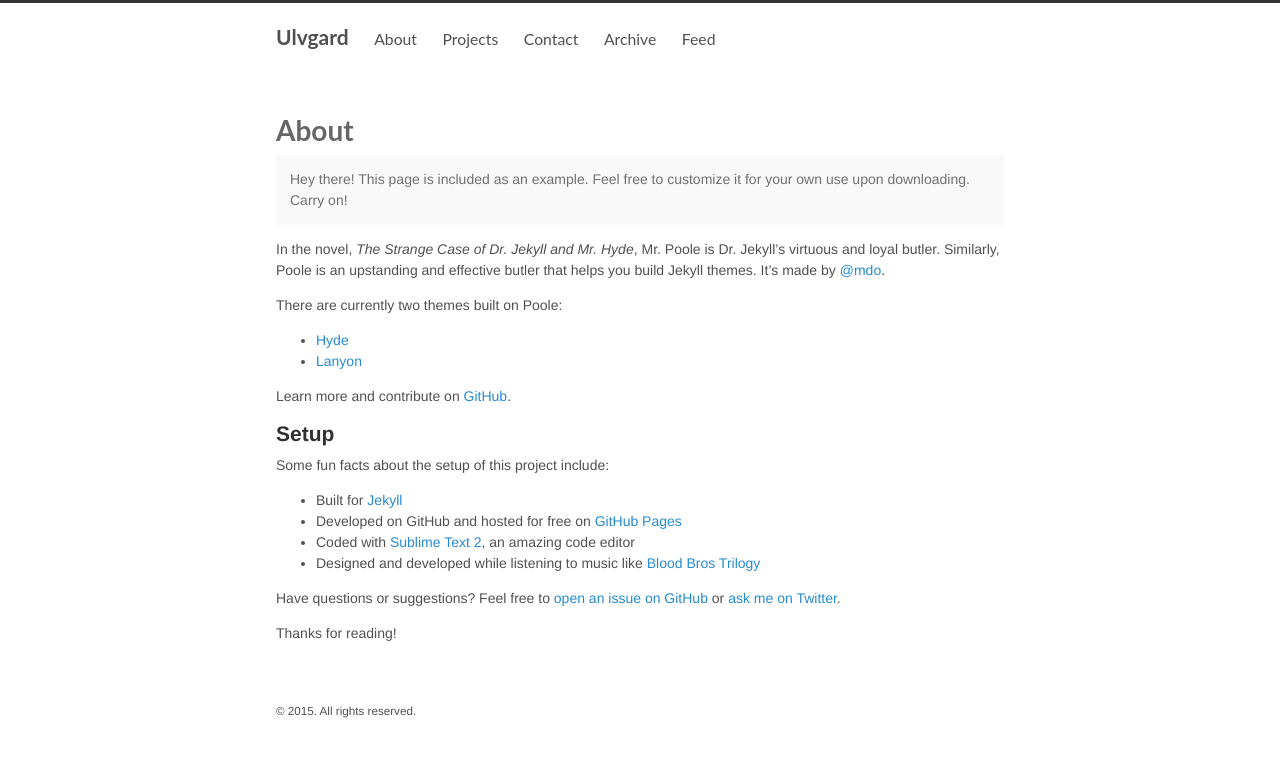
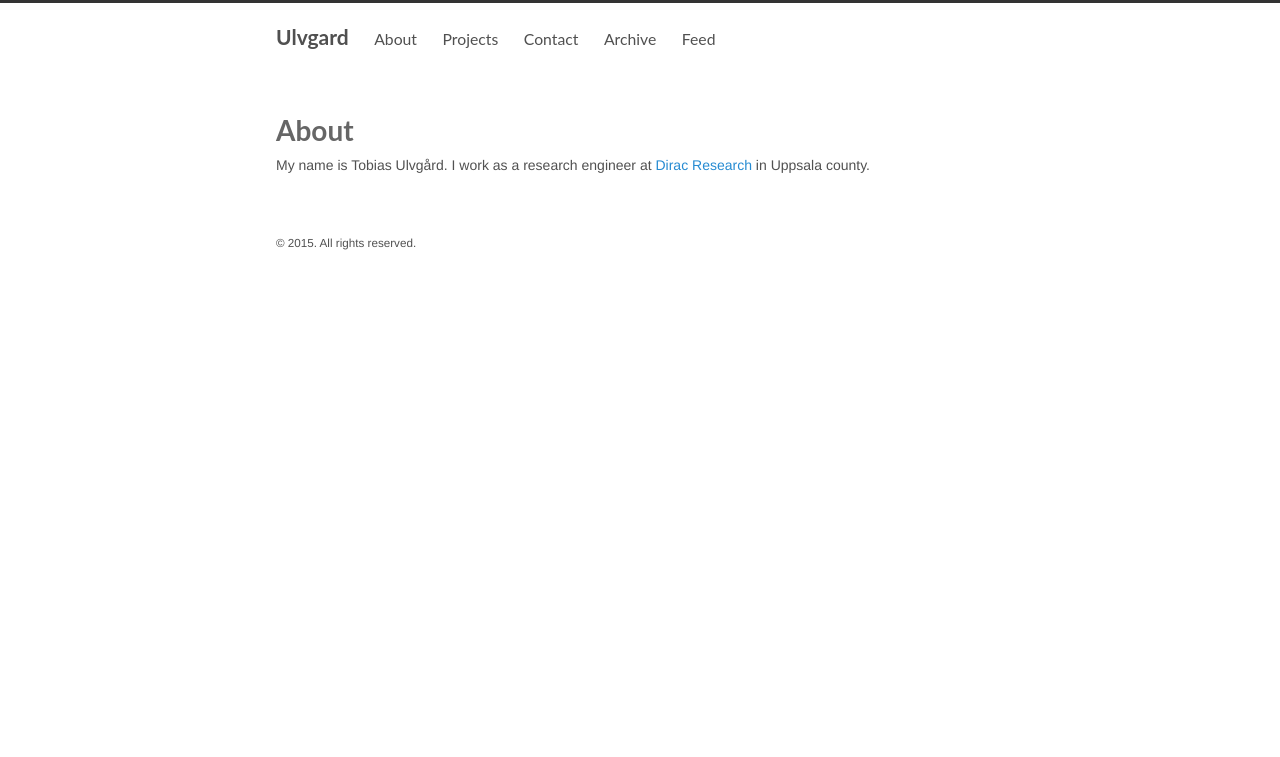
Before and after one commit to ulvgard/ulvgard.github.io, a Jekyll site: the page built from about.md, in a window 1280 px wide. Shown: the top 757 px of the page. Built offline with Jekyll 4.4.1, drawn with Linux system fonts in a browser that asks for light colours.

Commit message:
Updated about

```diff
--- a/about.md
+++ b/about.md
@@ -3,28 +3,4 @@ layout: page
 title: About
 ---
 
-<p class="message">
-  Hey there! This page is included as an example. Feel free to customize it for your own use upon downloading. Carry on!
-</p>
-
-In the novel, *The Strange Case of Dr. Jekyll and Mr. Hyde*, Mr. Poole is Dr. Jekyll's virtuous and loyal butler. Similarly, Poole is an upstanding and effective butler that helps you build Jekyll themes. It's made by [@mdo](https://twitter.com/mdo).
-
-There are currently two themes built on Poole:
-
-* [Hyde](http://hyde.getpoole.com)
-* [Lanyon](http://lanyon.getpoole.com)
-
-Learn more and contribute on [GitHub](https://github.com/poole).
-
-## Setup
-
-Some fun facts about the setup of this project include:
-
-* Built for [Jekyll](http://jekyllrb.com)
-* Developed on GitHub and hosted for free on [GitHub Pages](https://pages.github.com)
-* Coded with [Sublime Text 2](http://sublimetext.com), an amazing code editor
-* Designed and developed while listening to music like [Blood Bros Trilogy](https://soundcloud.com/maddecent/sets/blood-bros-series)
-
-Have questions or suggestions? Feel free to [open an issue on GitHub](https://github.com/poole/poole/issues/new) or [ask me on Twitter](https://twitter.com/mdo).
-
-Thanks for reading!
+My name is Tobias Ulvgård. I work as a research engineer at [Dirac Research](http://www.dirac.se) in Uppsala county.
```
Also changed, not shown: 6 other files.
